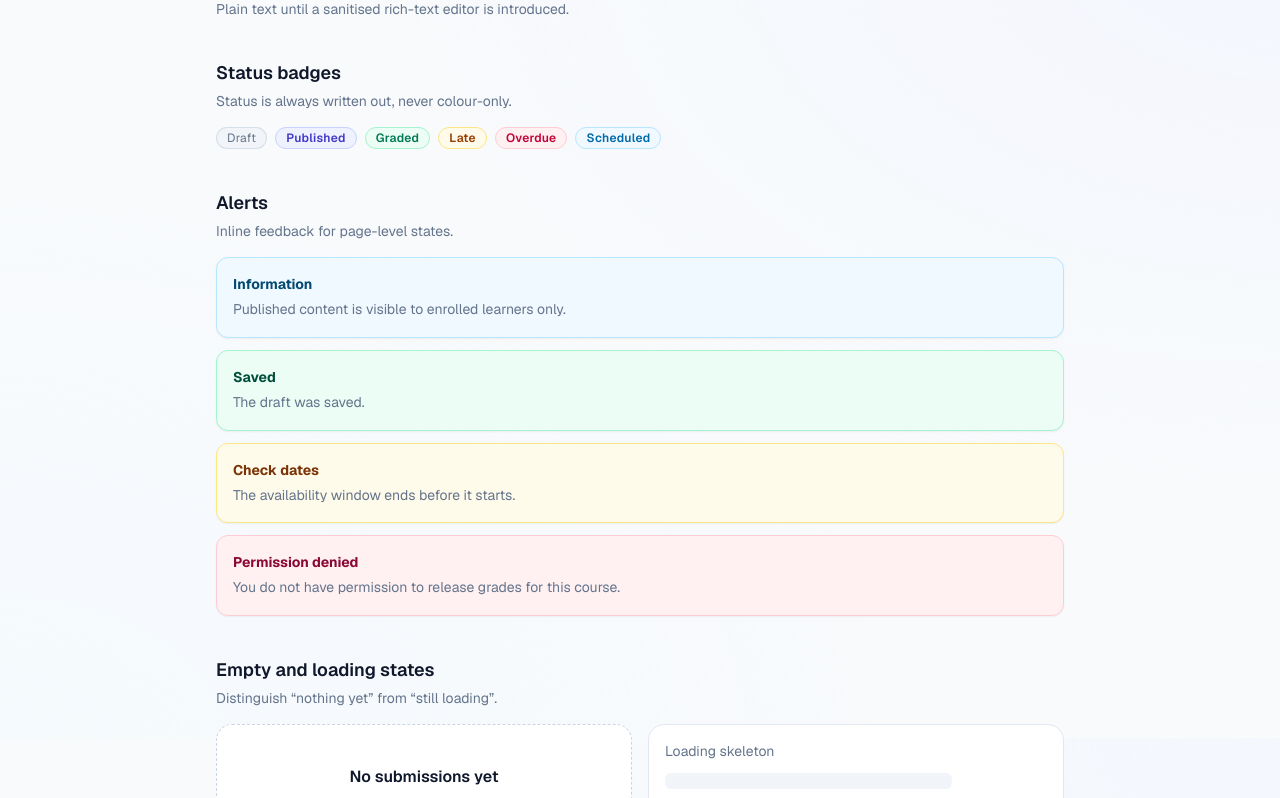
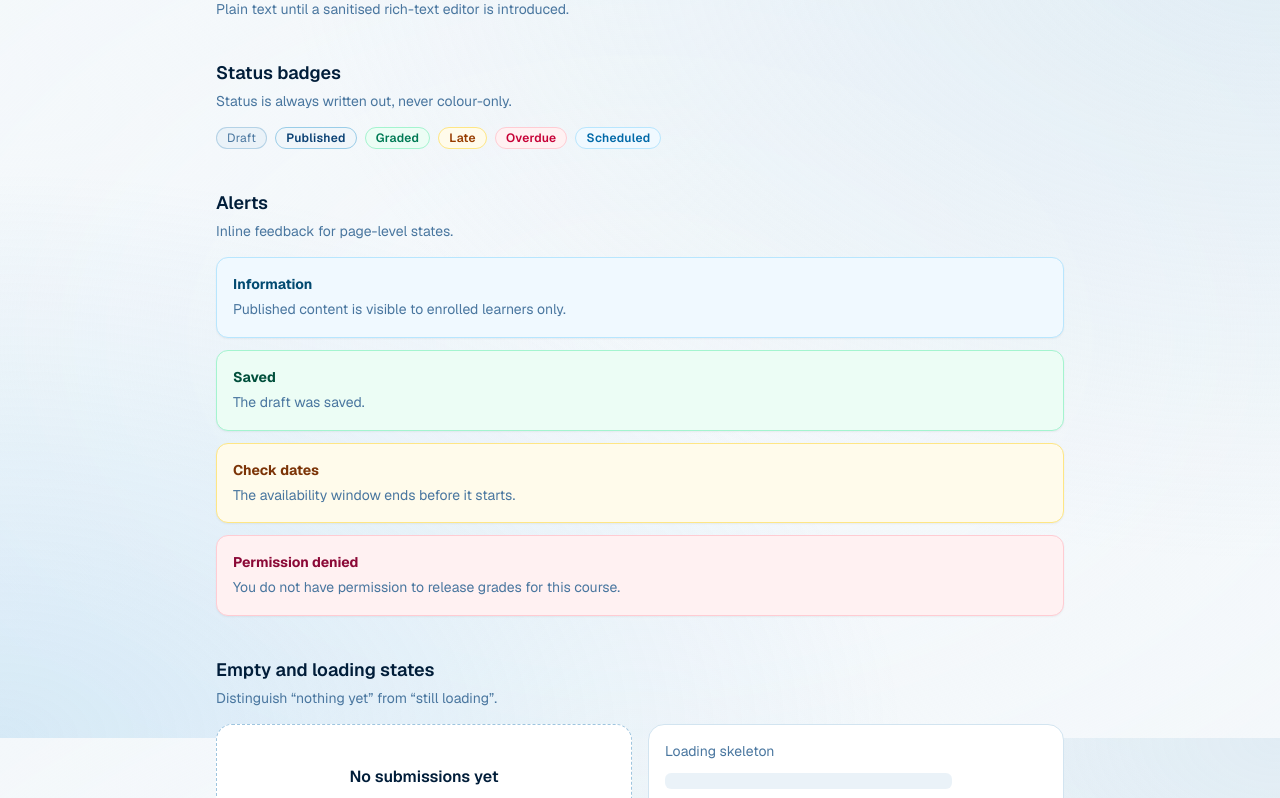
Before and after one commit to saxenasunny/NewERP, a Next.js app: page /design in a window 1280 px wide. Shown: the part 862-1660 px from the top of the page. Built offline with nearby package versions, Linux system fonts and the light colour scheme.

Commit message:
feat(design): implement Nordic Oceanic color system from reference palette

```diff
--- a/app/(app)/student/courses/page.tsx
+++ b/app/(app)/student/courses/page.tsx
@@ -79,9 +79,9 @@ export default async function StudentCoursesPage() {
             const courseHealth = attendanceByOffering.get(course.offeringId);
 
             const accents = [
-              { stripe: "from-brand-500 to-indigo-600", tone: "info" as const },
+              { stripe: "from-brand-700 to-brand-500", tone: "brand" as const },
               { stripe: "from-emerald-500 to-teal-600", tone: "success" as const },
-              { stripe: "from-violet-500 to-purple-600", tone: "brand" as const },
+              { stripe: "from-brand-500 to-brand-300", tone: "info" as const },
               { stripe: "from-amber-500 to-orange-600", tone: "warning" as const },
             ];
             const accent = accents[idx % accents.length] ?? accents[0]!;
--- a/app/globals.css
+++ b/app/globals.css
@@ -1,45 +1,56 @@
 @import "tailwindcss";
 
 /*
- * Design tokens: Student-centric, vibrant, modern, high-contrast palette.
+ * Design tokens: Oceanic Nordic theme directly derived from the reference palette.
+ * Reference Palette:
+ *  - #001D39 (Deepest Midnight Navy)
+ *  - #0A4174 (Rich Marine / Classic Sapphire)
+ *  - #49769F (Steel Cerulean / Slate Blue)
+ *  - #4E8EA2 (Ocean Teal / Cyan Slate)
+ *  - #6EA2B3 (Muted Sky Teal / Seafoam Slate)
+ *  - #7BBDE8 (Vibrant Ice Sky / Glacial Azure)
+ *  - #BDD8E9 (Soft Frost Morning / Tinted Ice)
  */
 @theme {
   --font-sans: var(--font-geist-sans), ui-sans-serif, system-ui, -apple-system, BlinkMacSystemFont, "Segoe UI", Roboto, sans-serif;
   --font-mono: var(--font-geist-mono), ui-monospace, "SFMono-Regular", Menlo, Monaco, Consolas, monospace;
 
-  /* Luminous, clean backgrounds */
-  --color-canvas: #f8fafc;
+  /* Luminous, cool morning frost backgrounds */
+  --color-canvas: #f4f8fb;
   --color-surface: #ffffff;
-  --color-surface-muted: #f1f5f9;
-  --color-border: #e2e8f0;
-  --color-border-strong: #cbd5e1;
-  --color-ink: #0f172a;
-  --color-ink-muted: #64748b;
+  --color-surface-muted: #eaf2f8;
+  --color-border: #d2e4f0;
+  --color-border-strong: #9ec5df;
 
-  /* Energetic, modern Indigo & Violet primary palette */
-  --color-brand-50: #eef2ff;
-  --color-brand-100: #e0e7ff;
-  --color-brand-200: #c7d2fe;
-  --color-brand-300: #a5b4fc;
-  --color-brand-400: #818cf8;
-  --color-brand-500: #6366f1;
-  --color-brand-600: #4f46e5;
-  --color-brand-700: #4338ca;
-  --color-brand-800: #3730a3;
-  --color-brand-900: #312e81;
+  /* Ink typography anchored in deepest midnight navy (#001D39) */
+  --color-ink: #001d39;
+  --color-ink-muted: #49769f;
 
-  /* Vibrant student-friendly status tones */
-  --color-success: #059669;
-  --color-success-subtle: #ecfdf5;
+  /* Oceanic Palette Scale */
+  --color-brand-50: #f0f6fa;
+  --color-brand-100: #bdd8e9;
+  --color-brand-200: #9acde8;
+  --color-brand-300: #7bbde8;
+  --color-brand-400: #6ea2b3;
+  --color-brand-500: #4e8ea2;
+  --color-brand-600: #49769f;
+  --color-brand-700: #0a4174;
+  --color-brand-800: #073056;
+  --color-brand-900: #001d39;
+  --color-brand-950: #001122;
+
+  /* Harmonized student-friendly status tones */
+  --color-success: #0d9488;
+  --color-success-subtle: #f0fdfa;
   --color-warning: #d97706;
   --color-warning-subtle: #fffbeb;
-  --color-danger: #dc2626;
-  --color-danger-subtle: #fef2f2;
+  --color-danger: #e11d48;
+  --color-danger-subtle: #fff1f2;
   --color-info: #0284c7;
   --color-info-subtle: #f0f9ff;
 
   --radius-card: 1rem;
-  --shadow-card: 0 4px 6px -1px rgb(15 23 42 / 0.05), 0 2px 4px -2px rgb(15 23 42 / 0.05);
+  --shadow-card: 0 4px 6px -1px rgb(0 29 57 / 0.05), 0 2px 4px -2px rgb(0 29 57 / 0.04);
 }
 
 @layer base {
@@ -49,13 +60,14 @@
 
   body {
     @apply bg-canvas text-ink font-sans antialiased selection:bg-brand-100 selection:text-brand-900;
-    background-image: radial-gradient(at 100% 0%, rgb(238 242 255 / 0.4) 0px, transparent 50%),
-                      radial-gradient(at 0% 100%, rgb(240 249 255 / 0.4) 0px, transparent 50%);
+    background-image: radial-gradient(at 100% 0%, rgb(189 216 233 / 0.35) 0px, transparent 55%),
+                      radial-gradient(at 0% 100%, rgb(123 189 232 / 0.25) 0px, transparent 50%),
+                      radial-gradient(at 50% 50%, rgb(244 248 251 / 1) 0px, transparent 100%);
     background-attachment: fixed;
   }
 
   :focus-visible {
-    outline: 2px solid var(--color-brand-600);
+    outline: 2px solid var(--color-brand-700);
     outline-offset: 2px;
   }
 
@@ -65,7 +77,7 @@
   }
 
   dialog::backdrop {
-    background-color: rgb(15 23 42 / 0.6);
+    background-color: rgb(0 29 57 / 0.6);
     backdrop-filter: blur(4px);
   }
 }
--- a/components/auth/auth-card.tsx
+++ b/components/auth/auth-card.tsx
@@ -29,8 +29,8 @@ export function AuthCard({
           </span>
         </div>
 
-        <div className="relative overflow-hidden rounded-3xl border border-border bg-surface/95 backdrop-blur-sm shadow-xl p-6 sm:p-8">
-          <div className="absolute inset-x-0 top-0 h-1.5 bg-gradient-to-r from-brand-600 via-indigo-600 to-violet-600" />
+        <div className="relative overflow-hidden rounded-3xl border border-border bg-surface/95 backdrop-blur-sm shadow-xl shadow-brand-900/5 p-6 sm:p-8">
+          <div className="absolute inset-x-0 top-0 h-1.5 bg-gradient-to-r from-brand-900 via-brand-700 to-brand-400" />
           <h1 className="text-ink text-2xl font-bold tracking-tight">{title}</h1>
           <p className="text-ink-muted mt-2 text-sm leading-relaxed">{description}</p>
           <div className="mt-6">{children}</div>
--- a/components/navigation/brand.tsx
+++ b/components/navigation/brand.tsx
@@ -2,7 +2,7 @@ export function BrandMark() {
   return (
     <span
       aria-hidden="true"
-      className="bg-gradient-to-tr from-brand-600 via-indigo-600 to-violet-600 flex size-9 shrink-0 items-center justify-center rounded-xl text-base font-bold text-white shadow-md shadow-brand-500/25 ring-2 ring-brand-100/50"
+      className="bg-gradient-to-tr from-brand-900 via-brand-700 to-brand-500 flex size-9 shrink-0 items-center justify-center rounded-xl text-base font-bold text-white shadow-md shadow-brand-700/25 ring-2 ring-brand-100/60"
     >
       🎓
     </span>
--- a/components/navigation/topbar.tsx
+++ b/components/navigation/topbar.tsx
@@ -71,13 +71,13 @@ export function Topbar({
           >
             <span
               aria-hidden="true"
-              className="bg-gradient-to-tr from-brand-600 via-indigo-600 to-violet-600 text-white shadow-xs flex size-9 shrink-0 items-center justify-center rounded-xl text-xs font-bold tracking-wider"
+              className="bg-gradient-to-tr from-brand-900 via-brand-700 to-brand-500 text-white shadow-xs flex size-9 shrink-0 items-center justify-center rounded-xl text-xs font-bold tracking-wider ring-1 ring-brand-200/50"
             >
               {initials(userName)}
             </span>
             <span className="hidden min-w-0 sm:block">
               <span className="text-ink block truncate text-sm font-semibold">{userName}</span>
-              <span className="text-brand-600 block truncate text-xs font-medium">{ROLES[role].label}</span>
+              <span className="text-brand-700 block truncate text-xs font-semibold">{ROLES[role].label}</span>
             </span>
           </Link>
           <SignOutButton className="hidden sm:inline-flex" />
--- a/components/ui/button.tsx
+++ b/components/ui/button.tsx
@@ -7,16 +7,16 @@ export type ButtonVariant = "primary" | "secondary" | "ghost" | "danger";
 export type ButtonSize = "sm" | "md";
 
 const baseClasses =
-  "inline-flex items-center justify-center gap-2 rounded-xl font-medium transition-all duration-150 focus-visible:outline-2 focus-visible:outline-offset-2 focus-visible:outline-brand-600 active:scale-[0.98] disabled:cursor-not-allowed disabled:opacity-60 disabled:active:scale-100 shadow-sm cursor-pointer select-none";
+  "inline-flex items-center justify-center gap-2 rounded-xl font-medium transition-all duration-150 focus-visible:outline-2 focus-visible:outline-offset-2 focus-visible:outline-brand-700 active:scale-[0.98] disabled:cursor-not-allowed disabled:opacity-60 disabled:active:scale-100 shadow-sm cursor-pointer select-none";
 
 const variantClasses: Record<ButtonVariant, string> = {
   primary:
-    "bg-brand-700 bg-gradient-to-r from-brand-600 via-indigo-600 to-brand-700 text-white hover:from-brand-700 hover:to-indigo-800 shadow-brand-500/25 shadow-md hover:shadow-lg hover:shadow-brand-500/30",
+    "bg-brand-700 bg-gradient-to-r from-brand-900 via-brand-700 to-brand-600 text-white hover:from-brand-950 hover:via-brand-800 hover:to-brand-700 shadow-brand-700/20 shadow-md hover:shadow-lg hover:shadow-brand-700/30",
   secondary:
-    "border border-border-strong bg-surface text-ink hover:bg-surface-muted hover:border-brand-200 hover:text-brand-900 shadow-xs",
+    "border border-border-strong bg-surface text-ink hover:bg-brand-50 hover:border-brand-200 hover:text-brand-900 shadow-xs",
   ghost: "text-ink hover:bg-brand-50 hover:text-brand-700 shadow-none",
   danger:
-    "bg-danger bg-gradient-to-r from-danger to-red-600 text-white hover:from-red-600 hover:to-red-700 shadow-danger/25 shadow-md hover:shadow-lg",
+    "bg-danger bg-gradient-to-r from-danger to-rose-600 text-white hover:from-rose-600 hover:to-rose-700 shadow-danger/25 shadow-md hover:shadow-lg",
 };
 
 const sizeClasses: Record<ButtonSize, string> = {
```
Also changed, not shown: app/(app)/student/page.tsx (+5 -5 lines).
